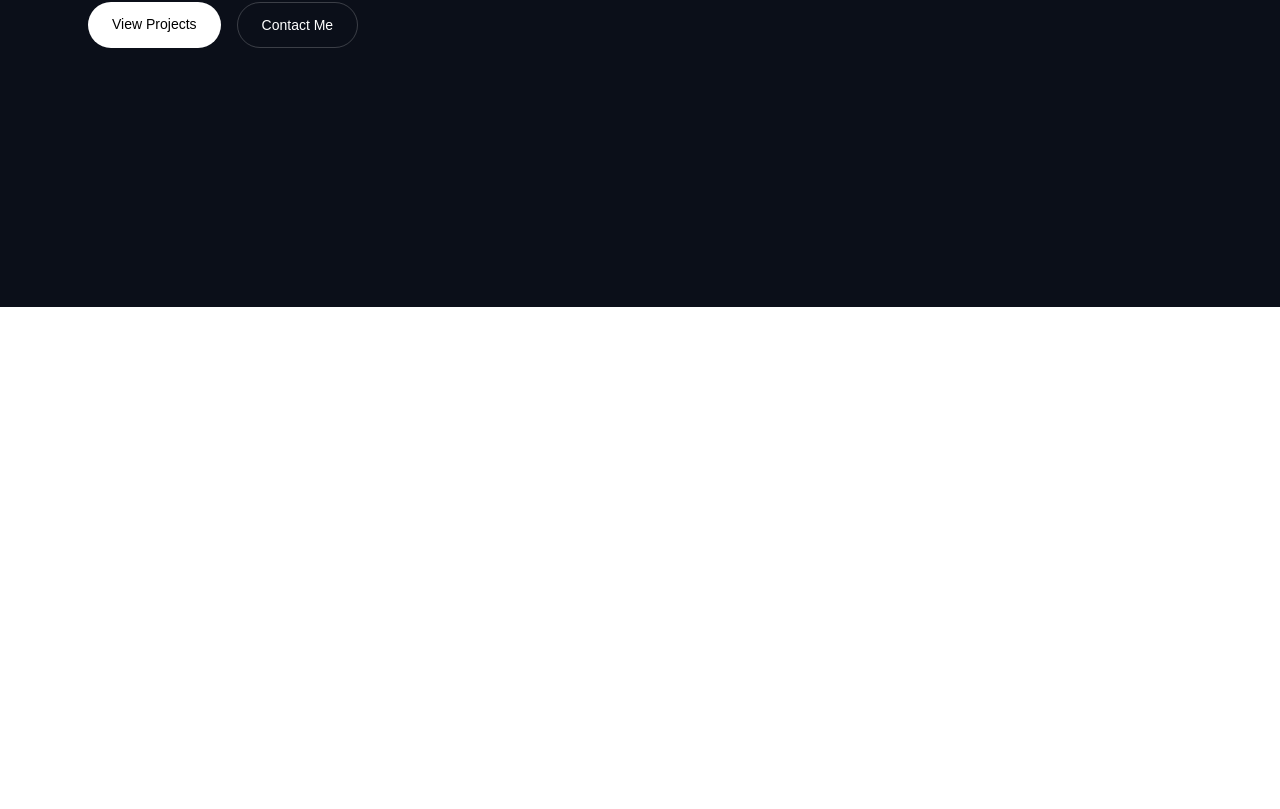
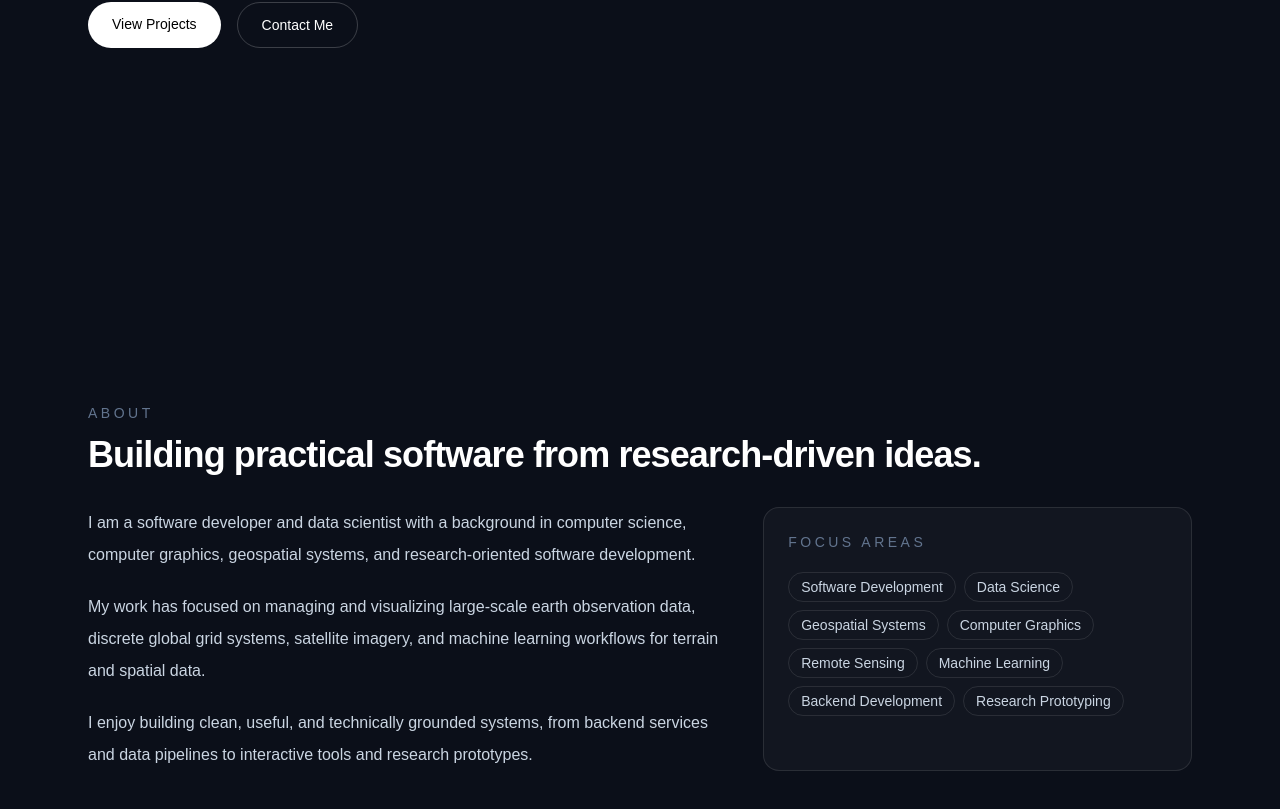
Before and after one commit to amirgolpaa24/amir-portfolio, a Next.js app: page / in a window 1280 px wide. Shown: the part 493-1302 px from the top of the page. Before the commit the page ends 800 px from the top, so only its background shows below. Built offline with nearby package versions, Linux system fonts and the light colour scheme.

Commit message:
Add about section

```diff
--- a/src/app/page.tsx
+++ b/src/app/page.tsx
@@ -1,4 +1,5 @@
 import Navbar from "@/components/layout/Navbar";
+import About from "@/components/sections/About";
 import Hero from "@/components/sections/Hero";
 
 export default function Home() {
@@ -6,6 +7,7 @@ export default function Home() {
     <main className="min-h-screen bg-[#0b0f19] text-white">
       <Navbar />
       <Hero />
+      <About />
     </main>
   );
 }
--- /dev/null
+++ b/src/components/sections/About.tsx
@@ -0,0 +1,55 @@
+import Section from "@/components/ui/Section";
+
+export default function About() {
+  return (
+    <Section id="about" eyebrow="About" title="Building practical software from research-driven ideas.">
+      <div className="grid gap-8 md:grid-cols-[1.2fr_0.8fr]">
+        <div className="space-y-5 text-base leading-8 text-slate-300">
+          <p>
+            I am a software developer and data scientist with a background in
+            computer science, computer graphics, geospatial systems, and
+            research-oriented software development.
+          </p>
+
+          <p>
+            My work has focused on managing and visualizing large-scale earth
+            observation data, discrete global grid systems, satellite imagery,
+            and machine learning workflows for terrain and spatial data.
+          </p>
+
+          <p>
+            I enjoy building clean, useful, and technically grounded systems,
+            from backend services and data pipelines to interactive tools and
+            research prototypes.
+          </p>
+        </div>
+
+        <div className="rounded-2xl border border-white/10 bg-white/[0.03] p-6">
+          <p className="text-sm uppercase tracking-[0.25em] text-slate-500">
+            Focus Areas
+          </p>
+
+          <div className="mt-5 flex flex-wrap gap-2">
+            {[
+              "Software Development",
+              "Data Science",
+              "Geospatial Systems",
+              "Computer Graphics",
+              "Remote Sensing",
+              "Machine Learning",
+              "Backend Development",
+              "Research Prototyping",
+            ].map((item) => (
+              <span
+                key={item}
+                className="rounded-full border border-white/10 px-3 py-1 text-sm text-slate-300"
+              >
+                {item}
+              </span>
+            ))}
+          </div>
+        </div>
+      </div>
+    </Section>
+  );
+}
--- /dev/null
+++ b/src/components/ui/Section.tsx
@@ -0,0 +1,24 @@
+type SectionProps = {
+  id?: string;
+  eyebrow?: string;
+  title: string;
+  children: React.ReactNode;
+};
+
+export default function Section({ id, eyebrow, title, children }: SectionProps) {
+  return (
+    <section id={id} className="mx-auto max-w-6xl px-6 py-24">
+      {eyebrow && (
+        <p className="mb-3 text-sm uppercase tracking-[0.25em] text-slate-500">
+          {eyebrow}
+        </p>
+      )}
+
+      <h2 className="mb-8 text-3xl font-semibold tracking-tight text-white md:text-4xl">
+        {title}
+      </h2>
+
+      {children}
+    </section>
+  );
+}
```
